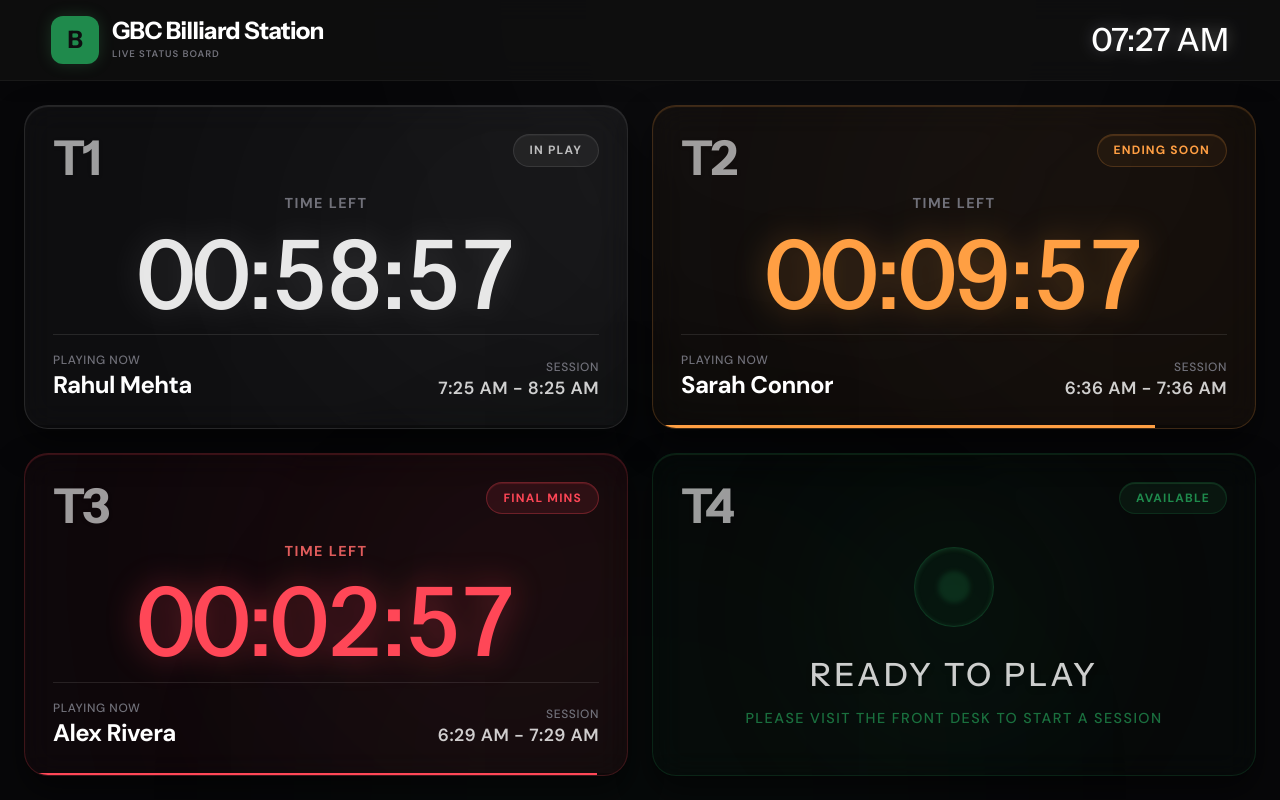
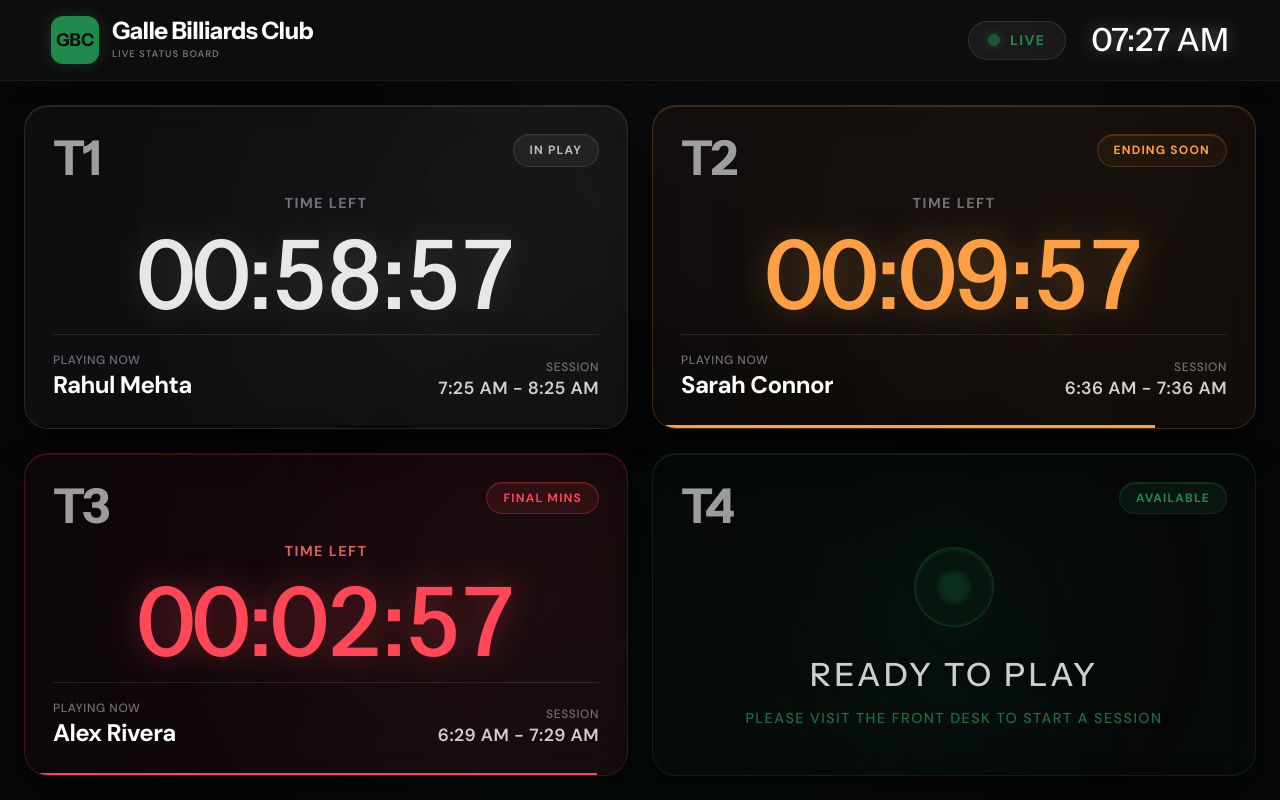
Before and after one commit to AshanSalinda/GBC-Smart-Management, a React (Vite) app in the folder frontend/: page /tv-display in a window 1280 px wide. Both pictures are taken after a click on the button "Tap to Start Display". Built offline with nearby package versions, Linux system fonts and the light colour scheme.

Commit message:
TV Display

```diff
--- a/frontend/src/pages/TvDisplay.jsx
+++ b/frontend/src/pages/TvDisplay.jsx
@@ -1,19 +1,18 @@
 import { useState, useEffect, useRef } from 'react';
-import { Clock } from 'lucide-react';
 
 // MOCK DATA: Configured to demonstrate live transitions 5 seconds after page load!
 const MOCK_TABLES = [
   // T1: 55s elapsed -> Starts as "STARTED", becomes "PLAYING" in 5s
-  { id: 1, type: 'Pro Pool', status: 'busy', player: 'Rahul Mehta', startTime: Date.now() - 55000, duration: 60 * 60000 },
+  { id: 1, status: 'busy', player: 'Rahul Mehta', startTime: Date.now() - 55000, duration: 60 * 60000 },
 
   // T2: 10m 5s left -> Starts as "PLAYING", becomes "ENDING SOON" in 5s
-  { id: 2, type: 'Snooker', status: 'busy', player: 'Sarah Connor', startTime: Date.now() - (49 * 60000 + 55000), duration: 60 * 60000 },
+  { id: 2, status: 'busy', player: 'Sarah Connor', startTime: Date.now() - (49 * 60000 + 55000), duration: 60 * 60000 },
 
   // T3: 0m 5s left -> Starts as "FINAL MINUTES", becomes "TIME UP" in 5s
-  { id: 3, type: 'Pro Pool', status: 'busy', player: 'Alex Rivera', startTime: Date.now() - (56 * 60000 + 55000), duration: 60 * 60000 },
+  { id: 3, status: 'busy', player: 'Alex Rivera', startTime: Date.now() - (56 * 60000 + 55000), duration: 60 * 60000 },
 
   // T4: Available (No Session)
-  { id: 4, type: 'Carom', status: 'available', player: null, startTime: null, duration: null }
+  { id: 4, status: 'available', player: null, startTime: null, duration: null }
 ];
 
 // --- Web Audio API Sound System ---
@@ -64,6 +63,7 @@ export default function TvDisplay() {
   const [now, setNow] = useState(Date.now());
   const [tables] = useState(MOCK_TABLES);
   const [isStarted, setIsStarted] = useState(false);
+  const [isConnected, setIsConnected] = useState(true);
 
   const previousStates = useRef({});
 
@@ -181,17 +181,27 @@ export default function TvDisplay() {
       {/* Top Header - TV style */}
       <header className="px-[4vw] py-[2vh] flex items-center justify-between border-b border-white/5 bg-[#101010]/80 backdrop-blur-md flex-shrink-0 z-20 shadow-lg">
         <div className="flex items-center gap-[1vw]">
-          <div className="w-[6vh] h-[6vh] bg-accent text-bg font-display font-bold text-[3vh] flex items-center justify-center rounded-[1.5vh] shadow-[0_0_2vh_rgba(74,188,109,0.2)]">
-            B
+          <div className="w-[6vh] h-[6vh] bg-accent text-bg font-display font-bold text-[2.2vh] flex items-center justify-center rounded-[1.5vh] shadow-[0_0_2vh_rgba(74,188,109,0.2)]">
+            GBC
           </div>
           <div>
-            <h1 className="text-[3vh] font-display font-bold tracking-tight text-white leading-none">GBC Billiard Station</h1>
+            <h1 className="text-[3vh] font-display font-bold tracking-tight text-white leading-none">Galle Billiards Club</h1>
             <p className="text-text-dim text-[1.2vh] tracking-widest uppercase font-semibold mt-[0.5vh]">Live Status Board</p>
           </div>
         </div>
 
-        <div className="flex items-center gap-[1vw] text-[4vh] font-display text-white drop-shadow-[0_0_1vh_rgba(255,255,255,0.3)]">
-          {currentTimeStr}
+        <div className="flex items-center gap-[2vw]">
+          {/* Connection Status Indicator */}
+          <div className="flex items-center gap-[0.8vw] bg-white/5 border border-white/10 px-[1.5vw] py-[1vh] rounded-full" >
+            <div className={`w-[1.5vh] h-[1.5vh] rounded-full ${isConnected ? 'bg-accent animate-pulse shadow-[0_0_1vh_rgba(74,188,109,0.6)]' : 'bg-danger shadow-[0_0_1vh_rgba(240,82,82,0.6)]'}`} />
+            <span className={`text-[1.75vh] font-bold tracking-widest uppercase ${isConnected ? 'text-accent' : 'text-danger'}`}>
+              {isConnected ? 'Live' : 'Disconnected'}
+            </span>
+          </div>
+
+          <div className="flex items-center gap-[1vw] text-[4vh] font-display text-white drop-shadow-[0_0_1vh_rgba(255,255,255,0.3)]">
+            {currentTimeStr}
+          </div>
         </div>
       </header>
 
```
